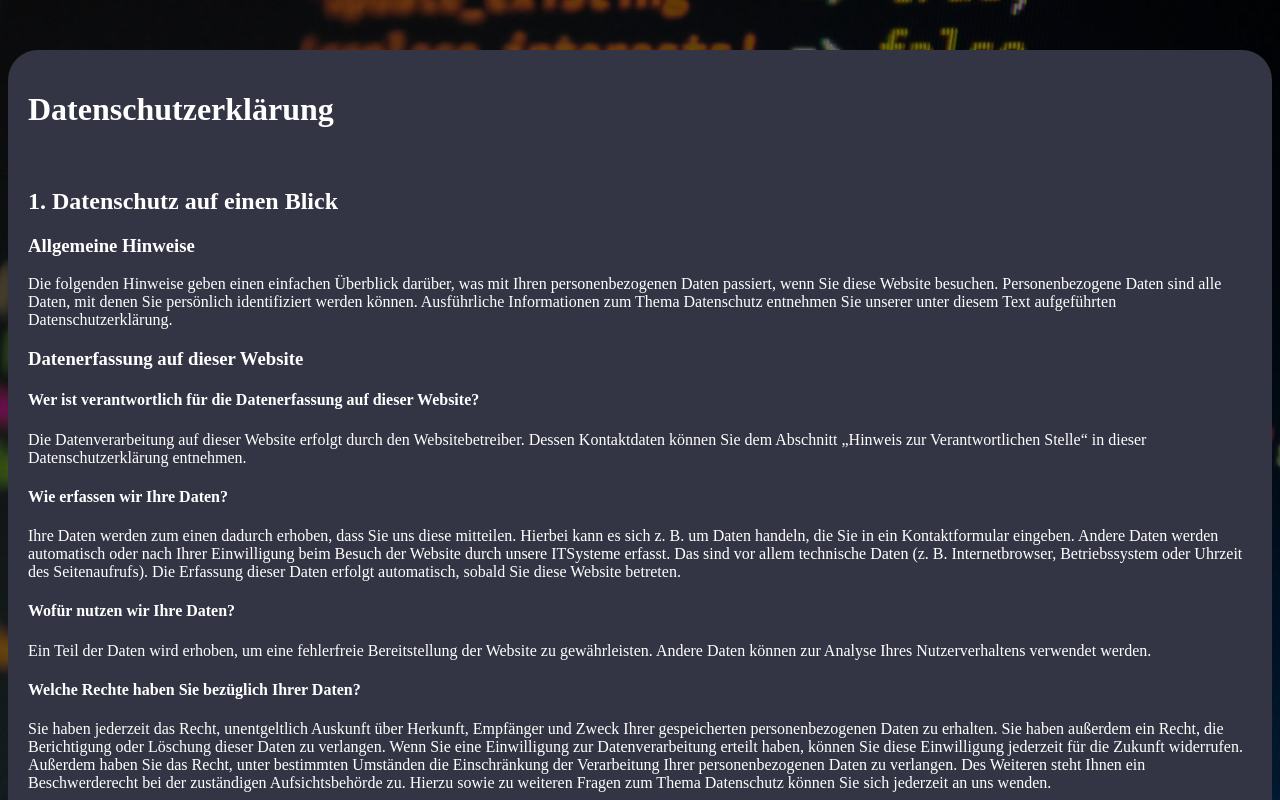
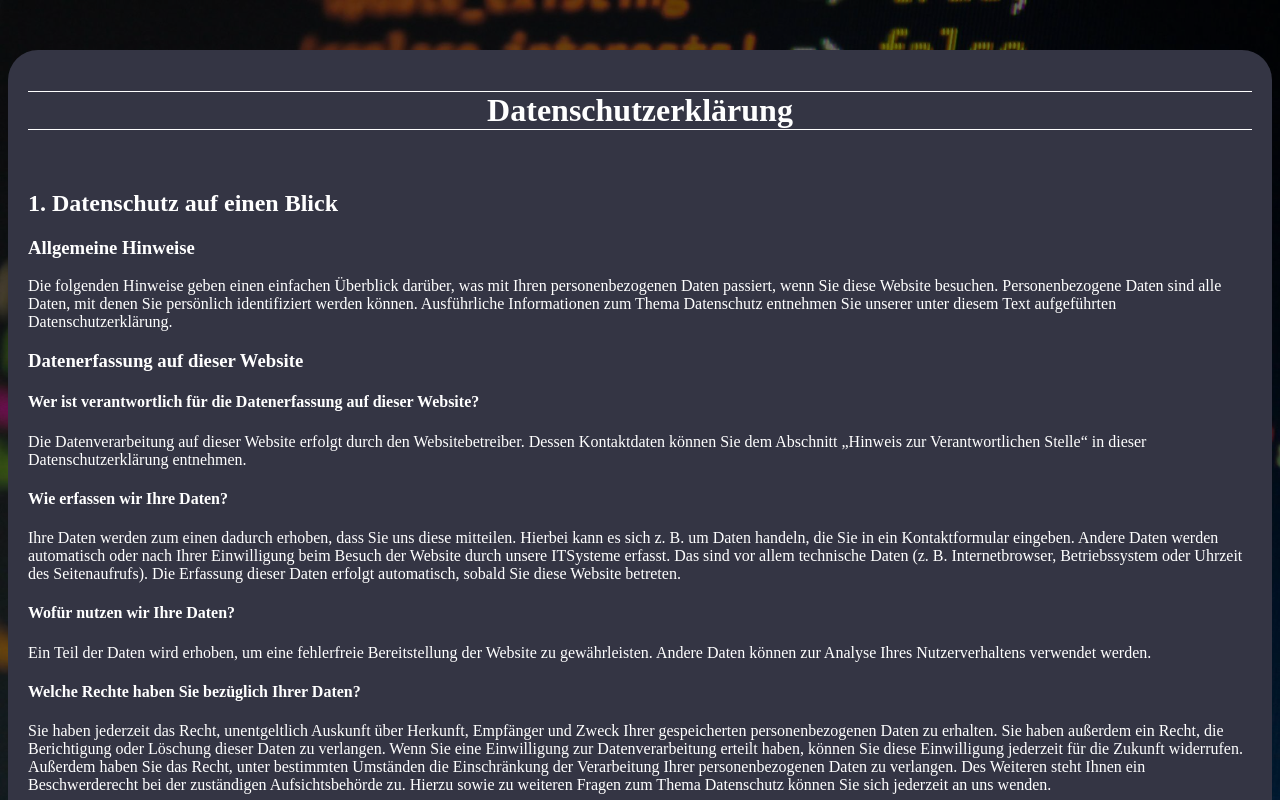
Before and after one commit to Braun-Johannes/My-first-Webpage, a React (Vite) app: page /datenschutz in a window 1280 px wide. Shown: the top 800 px of the page. Built offline with nearby package versions, Linux system fonts and the light colour scheme.

Commit message:
new function

```diff
--- a/src/components/Datenschutz.tsx
+++ b/src/components/Datenschutz.tsx
@@ -4,14 +4,15 @@ import { useNavigate } from "react-router-dom";
 export default function Datenschutz() {
   const navigate = useNavigate();
 
-  const handleClick = (event: React.MouseEvent<HTMLButtonElement>) => {
+  function handleClick(event: React.MouseEvent<HTMLButtonElement>) {
     event.preventDefault();
+    window.scrollTo(0, 0);
     navigate("/home/");
-  };
+  }
 
   return (
     <div className="containerDatenschutz">
-      <h1>Datenschutzerklärung</h1>
+      <h1 className="topic">Datenschutzerklärung</h1>
       <br />
       <h2>1. Datenschutz auf einen Blick</h2>
       <h3>Allgemeine Hinweise</h3>
--- a/src/components/Footer.tsx
+++ b/src/components/Footer.tsx
@@ -4,16 +4,17 @@ import { useNavigate } from "react-router-dom";
 export default function Footer() {
   const navigate = useNavigate();
 
-  const handleClickDatenschutz = (
-    event: React.MouseEvent<HTMLButtonElement>
-  ) => {
+  function handleClickDatenschutz(event: React.MouseEvent<HTMLButtonElement>) {
     event.preventDefault();
+    window.scrollTo(0, 0);
     navigate("/datenschutz");
-  };
-  const handleClickImpressum = (event: React.MouseEvent<HTMLButtonElement>) => {
+  }
+
+  function handleClickImpressum(event: React.MouseEvent<HTMLButtonElement>) {
     event.preventDefault();
+    window.scrollTo(0, 0);
     navigate("/impressum");
-  };
+  }
 
   return (
     <div className="container">
--- a/src/components/Impressum.tsx
+++ b/src/components/Impressum.tsx
@@ -3,10 +3,11 @@ import { useNavigate } from "react-router-dom";
 export default function Datenschutz() {
   const navigate = useNavigate();
 
-  const handleClick = (event: React.MouseEvent<HTMLButtonElement>) => {
+  function handleClick(event: React.MouseEvent<HTMLButtonElement>) {
     event.preventDefault();
+    window.scrollTo(0, 0);
     navigate("/home/");
-  };
+  }
 
   return (
     <div>
--- a/src/components/Styles/Datenschutz.css
+++ b/src/components/Styles/Datenschutz.css
@@ -5,3 +5,9 @@
   background-color: #343544;
   border-radius: 30px;
 }
+
+.topic {
+  text-align: center;
+  border-top: 1px solid white;
+  border-bottom: 1px solid white;
+}
```
